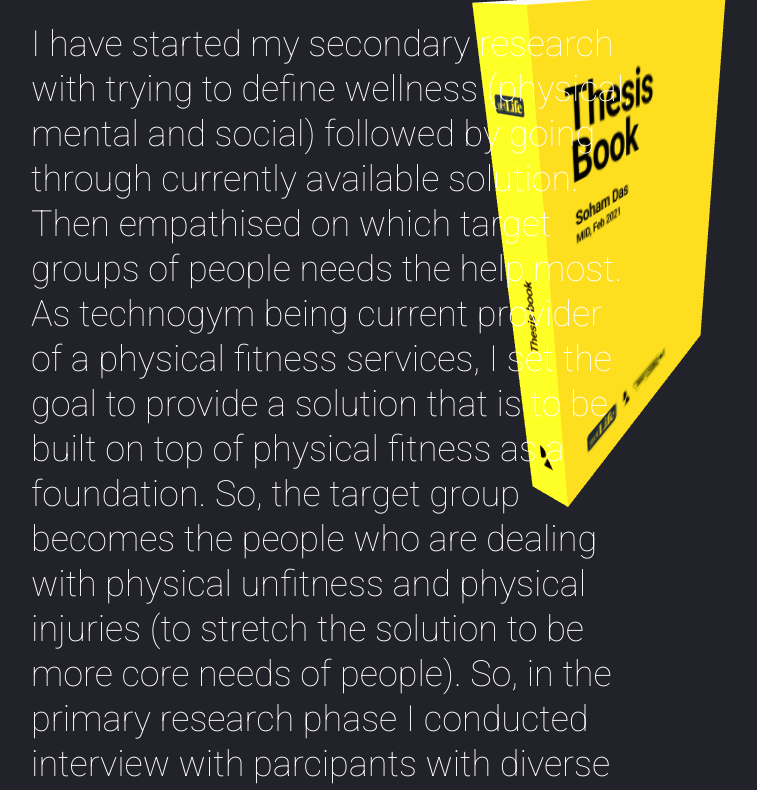
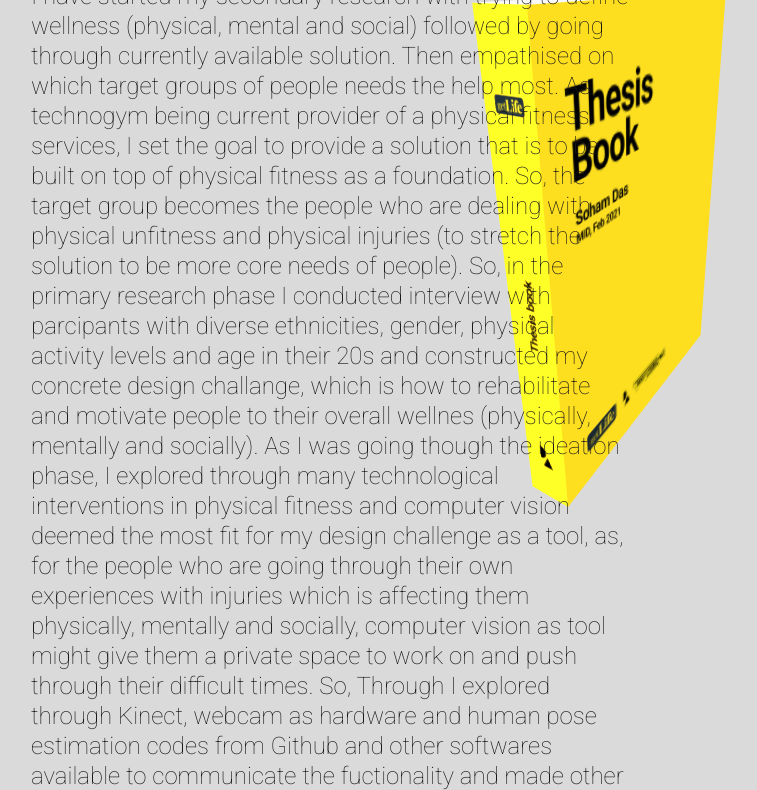
Before and after one commit to sohamdasdesigns/getLifeThesis, a plain HTML site: page index.html in a window 1280 px wide. Shown: the part 166-956 px from the top of the page, without its empty margins (9-766 px from the left). Drawn offline with nearby package versions, Linux system fonts and the light colour scheme; animation ran at ten frames a second.

Commit message:
Add files via upload

```diff
--- a/style.css
+++ b/style.css
@@ -1,11 +1,11 @@
 @import url('https://fonts.googleapis.com/css2?family=Roboto:wght@100&display=swap');
 
 body {
-    background-color: #22222a;
-    color: #ffffff;
+    background-color: #dadada;
+    color: #1a1818;
 
     font-family: Roboto;
-    font-size: 36px;
+    font-size: 24px;
     line-height: 1.25;
 
     min-height: calc( 3000px + 100vh );
```
